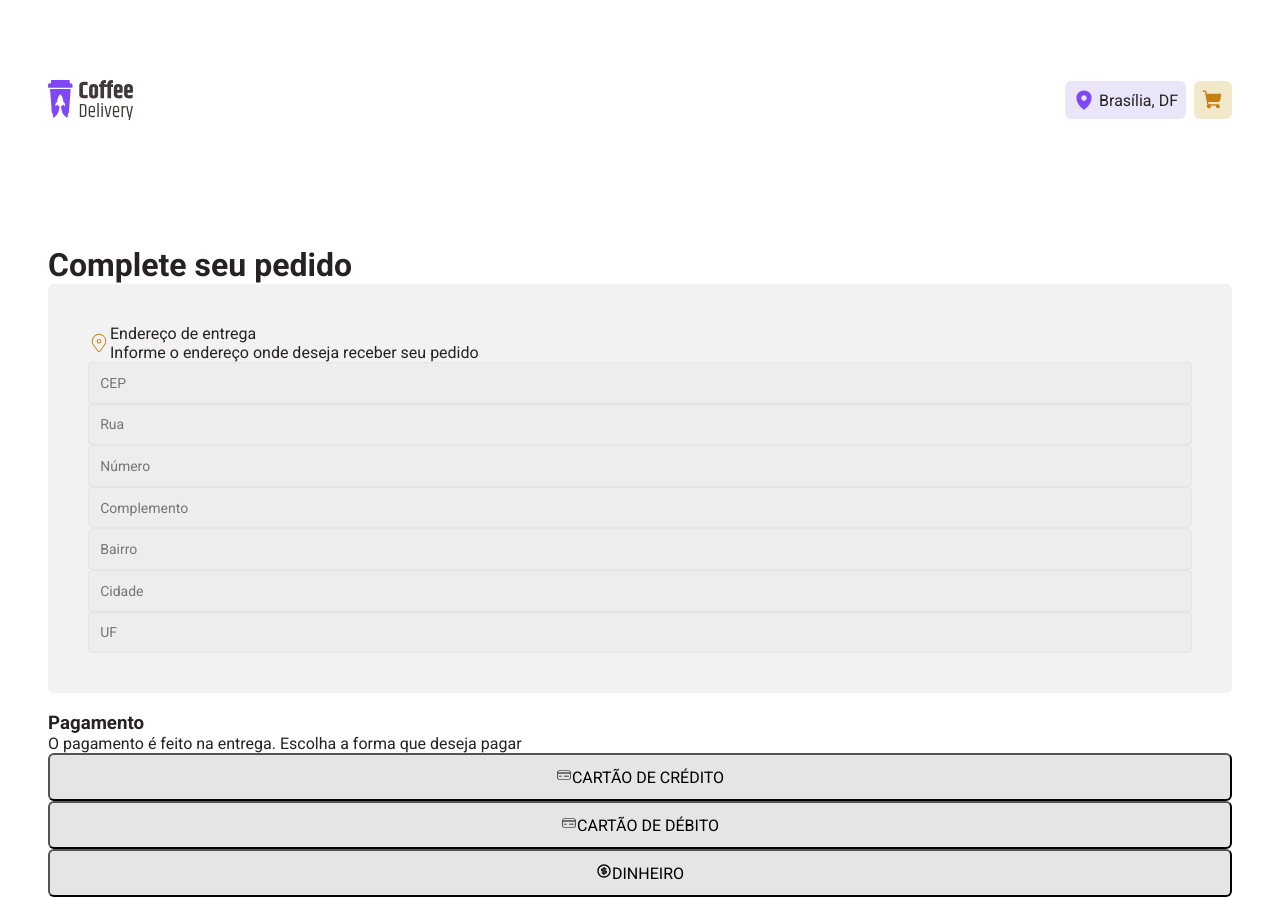
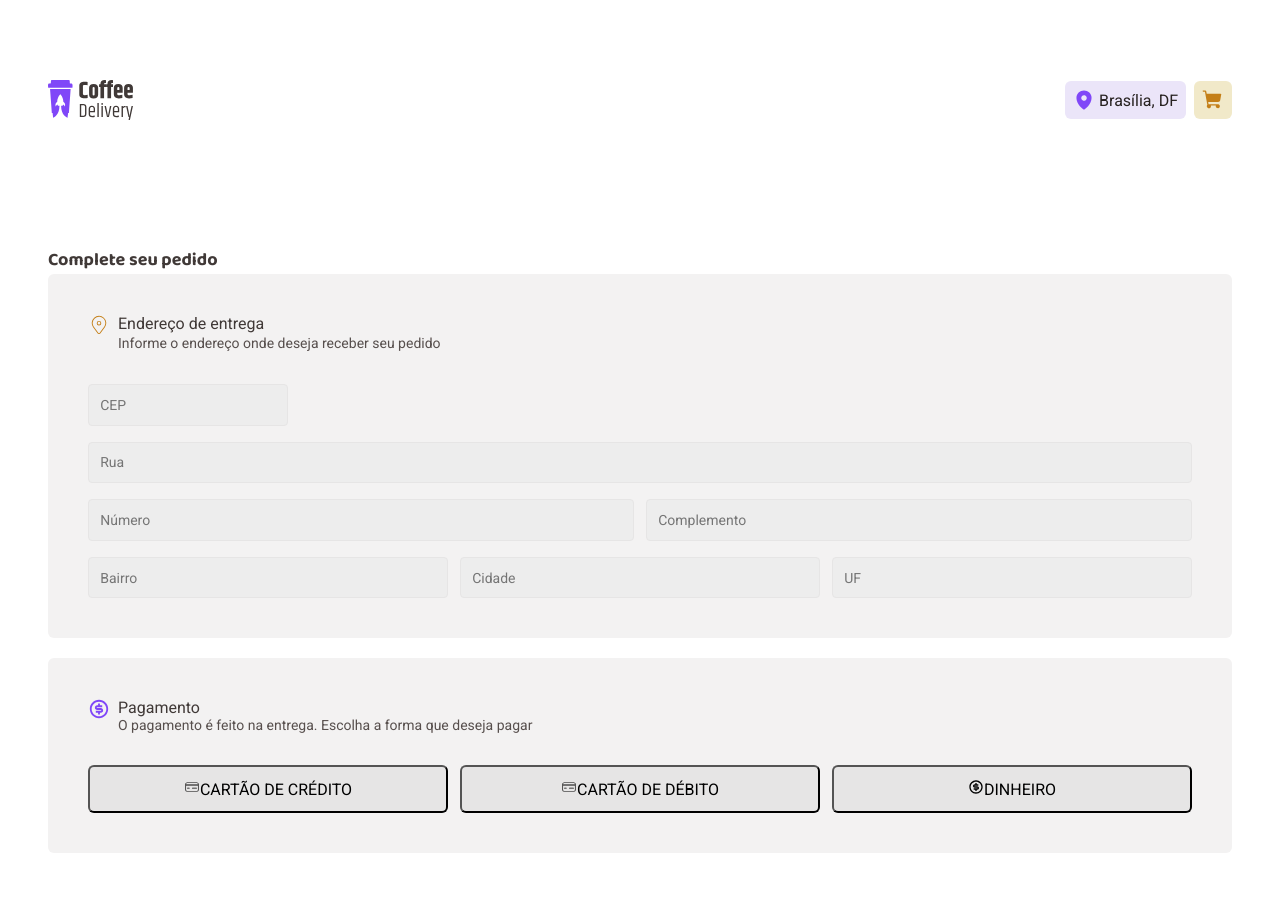
Before and after one commit to D2Diego/CoffeDelivery, a React (Vite) app: page /checkout in a window 1280 px wide. After the commit the page ends 853 px from the top, so only its background shows below. Built offline with nearby package versions, Linux system fonts and the light colour scheme.

Commit message:
feat: finish FormContainerOrder

```diff
--- a/src/components/Input/index.tsx
+++ b/src/components/Input/index.tsx
@@ -2,8 +2,9 @@ import { InputContainer } from './styles'
 
 interface InputProps {
   placeholder: string
+  className?: string
 }
 
-export function Input({ placeholder }: InputProps) {
-  return <InputContainer placeholder={placeholder} />
+export function Input({ placeholder, className }: InputProps) {
+  return <InputContainer className={className} placeholder={placeholder} />
 }
--- a/src/pages/Checkout/index.tsx
+++ b/src/pages/Checkout/index.tsx
@@ -18,34 +18,42 @@ export function Checkout() {
 
       <FormContainerOrder>
         <div>
-          <div className="text-line">
+          <div className="text-icon-line">
             <CiLocationOn size={22} color="#C47F17" />
-            <div>
+            <div className="text-line">
               <p>Endereço de entrega</p>
               <span>Informe o endereço onde deseja receber seu pedido</span>
             </div>
           </div>
-          <div>
-            <Input placeholder="CEP" />
-            <Input placeholder="Rua" />
-            <Input placeholder="Número" />
-            <Input placeholder="Complemento" />
-            <Input placeholder="Bairro" />
-            <Input placeholder="Cidade" />
-            <Input placeholder="UF" />
+          <div className="grid-inputs">
+            <Input className="CEP" placeholder="CEP" />
+            <Input className="Rua" placeholder="Rua" />
+            <div className="number-complement">
+              <Input className="Numero" placeholder="Número" />
+              <Input className="Complemento" placeholder="Complemento" />
+            </div>
+            <div className="neighborhood-city">
+              <Input className="Bairro" placeholder="Bairro" />
+              <Input className="Cidade" placeholder="Cidade" />
+              <Input className="UF" placeholder="UF" />
+            </div>
           </div>
         </div>
       </FormContainerOrder>
 
       <PaymentMethod>
         <div>
-          <img src="" alt="" />
-          <h3>Pagamento</h3>
-          <p>
-            O pagamento é feito na entrega. Escolha a forma que deseja pagar
-          </p>
+          <div className="text-icon-line">
+            <RiMoneyDollarCircleLine size={22} color="#8047F8" />
+            <div className="text-line">
+              <h3>Pagamento</h3>
+              <p>
+                O pagamento é feito na entrega. Escolha a forma que deseja pagar
+              </p>
+            </div>
+          </div>
         </div>
-        <div>
+        <div className="line-buttons">
           <ButtonText text="CARTÃO DE CRÉDITO" Icon={CiCreditCard1} />
           <ButtonText text="CARTÃO DE DÉBITO" Icon={CiCreditCard1} />
           <ButtonText text="DINHEIRO" Icon={RiMoneyDollarCircleLine} />
--- a/src/pages/Checkout/styles.ts
+++ b/src/pages/Checkout/styles.ts
@@ -1,20 +1,94 @@
 import styled from 'styled-components'
 
-export const CheckoutContainer = styled.div``
+export const CheckoutContainer = styled.div`
+  h1 {
+    color: var(--Base-Subtitle, #403937);
+
+    font-family: 'Baloo 2';
+    font-size: 18px;
+    font-weight: 700;
+  }
+`
 
 export const FormContainerOrder = styled.form`
   padding: 40px;
 
   border-radius: 6px;
   background: var(--Base-Card, #f3f2f2);
+  margin-bottom: 20px;
 
-  .text-line {
+  .text-icon-line {
     display: flex;
+    gap: 8px;
     flex-direction: row;
-    align-items: center;
+    align-items: stretch;
+    margin-bottom: 2rem;
+  }
+  .text-line p {
+    color: var(--Base-Subtitle, #403937);
+    font-family: Roboto;
+    font-size: 16px;
+    font-weight: 400;
+  }
+  .text-line span {
+    color: var(--Base-Text, #574f4d);
+    font-family: Roboto;
+    font-size: 14px;
+    font-weight: 400;
+  }
+
+  .grid-inputs {
+    display: flex;
+    flex-direction: column;
+    gap: 1rem;
+
+    .CEP {
+      max-width: 12.5rem;
+    }
+  }
+
+  .number-complement {
+    display: flex;
+    gap: 0.75rem;
+  }
+  .neighborhood-city {
+    display: flex;
+    gap: 0.75rem;
   }
 `
 
-export const PaymentMethod = styled.div``
+export const PaymentMethod = styled.div`
+  padding: 40px;
+
+  border-radius: 6px;
+  background: var(--Base-Card, #f3f2f2);
+
+  .text-icon-line {
+    display: flex;
+    gap: 8px;
+    flex-direction: row;
+    align-items: stretch;
+    margin-bottom: 2rem;
+  }
+  .text-line h3 {
+    color: var(--Base-Subtitle, #403937);
+
+    font-family: Roboto;
+    font-size: 16px;
+    font-weight: 400;
+  }
+  .text-line p {
+    color: var(--Base-Text, #574f4d);
+
+    font-family: Roboto;
+    font-size: 14px;
+    font-weight: 400;
+  }
+
+  .line-buttons {
+    display: flex;
+    gap: 0.75rem;
+  }
+`
 
 export const Cart = styled.div``
```
